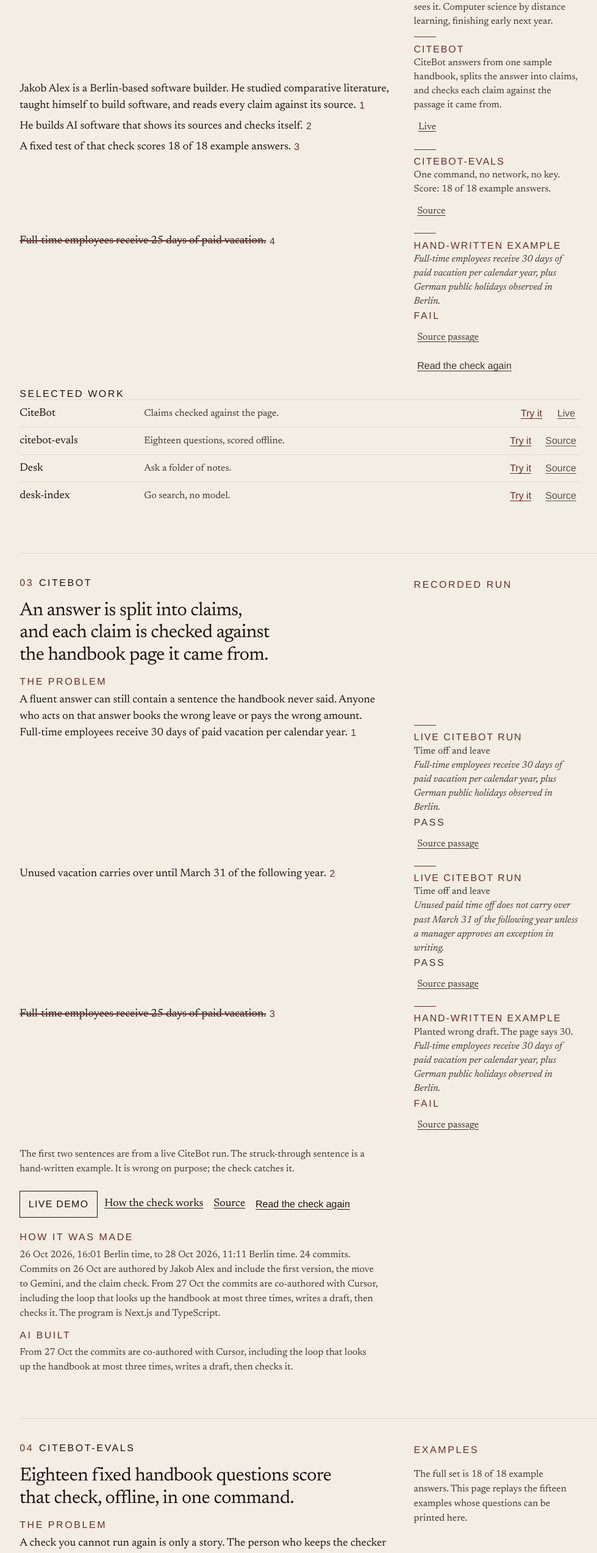
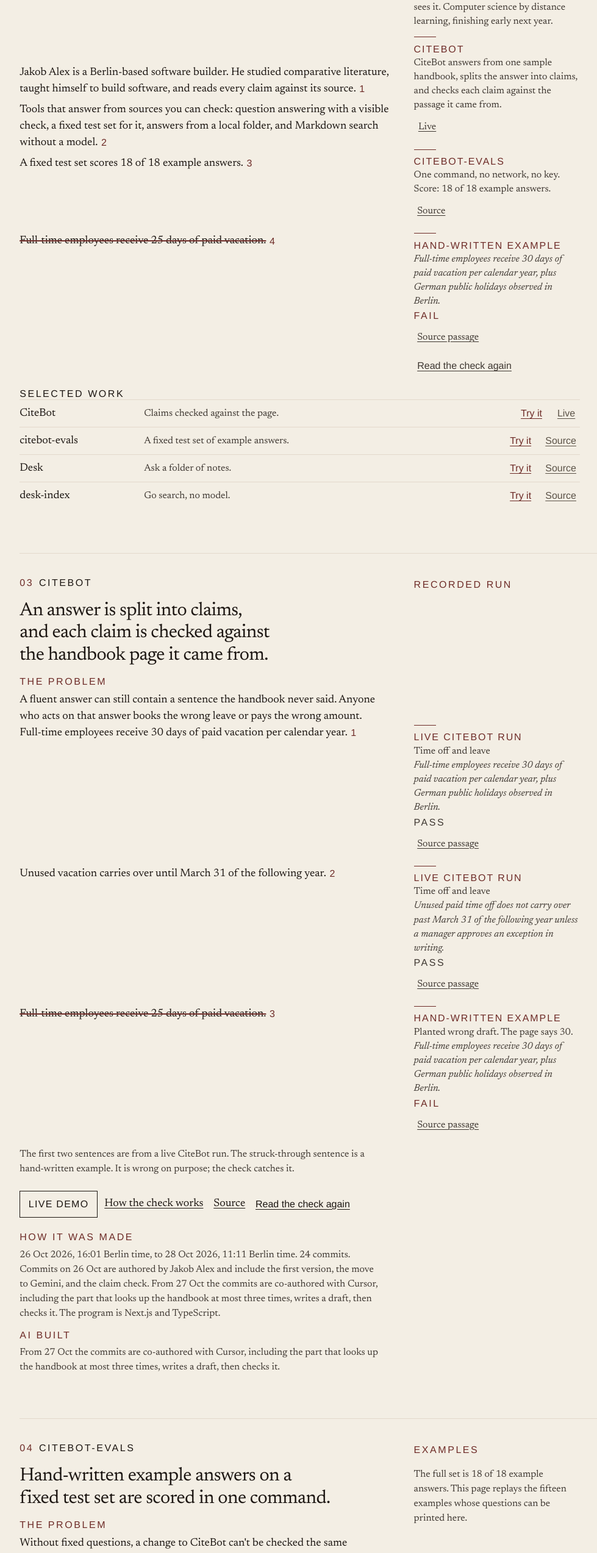
Before and after one commit to jakob-alexander2000/site, a Next.js app: page / in a window 1280 px wide. Shown: the part 234-2781 px from the top of the page at 61% size, without its empty margins (67-1046 px from the left). Built offline with nearby package versions, Linux system fonts and the light colour scheme.

Commit message:
Say citebot-evals scores a fixed set of example answers.
The intro names the four tools in plain words. The test set is hand-written examples, not a score of CiteBot's live answers.

Co-authored-by: Jakob Alexander <jakob-alexander2000@users.noreply.github.com>

```diff
--- a/app/page.tsx
+++ b/app/page.tsx
@@ -77,13 +77,15 @@ export default function Home() {
                 </a>
               </p>
               <p className="sentence">
-                He builds AI software that shows its sources and checks itself.
+                Tools that answer from sources you can check: question answering
+                with a visible check, a fixed test set for it, answers from a
+                local folder, and Markdown search without a model.
                 <a className="mark tap" href="#note-work">
                   <span className="sr-only">Note </span>2
                 </a>
               </p>
               <p className="sentence">
-                A fixed test of that check scores 18 of 18 example answers.
+                A fixed test set scores 18 of 18 example answers.
                 <a className="mark tap" href="#note-proof">
                   <span className="sr-only">Note </span>3
                 </a>
@@ -139,7 +141,7 @@ export default function Home() {
                 <li>
                   <span className="work-copy">
                     <span className="work-name">citebot-evals</span>
-                    <span className="work-idea">Eighteen questions, scored offline.</span>
+                    <span className="work-idea">A fixed test set of example answers.</span>
                   </span>
                   <a className="try tap" href="#scorecard">
                     Try it
@@ -206,13 +208,13 @@ export default function Home() {
               24 commits. Commits on 26 Oct are authored by Jakob Alex and
               include the first version, the move to Gemini, and the claim
               check. From 27 Oct the commits are co-authored with Cursor,
-              including the loop that looks up the handbook at most three
+              including the part that looks up the handbook at most three
               times, writes a draft, then checks it. The program is Next.js and
               TypeScript.
               <span className="made-extra">
                 <span className="lab">AI built</span>
                 From 27 Oct the commits are co-authored with Cursor, including
-                the loop that looks up the handbook at most three times, writes
+                the part that looks up the handbook at most three times, writes
                 a draft, then checks it.
                 <Decision id="citebot" />
               </span>
@@ -230,14 +232,13 @@ export default function Home() {
           <div className="row">
             <div>
               <h2 id="score-title">
-                Eighteen fixed handbook questions score that check, offline, in
+                Hand-written example answers on a fixed test set are scored in
                 one command.
               </h2>
               <p className="problem">
                 <span className="lab">The problem</span>
-                A check you cannot run again is only a story. The person who
-                keeps the checker cannot show that a change held, so a wrong
-                answer can reach the reader.
+                Without fixed questions, a change to CiteBot can't be checked
+                the same way twice.
               </p>
               <Scorecard />
               <div className="links">
--- a/components/Scorecard.tsx
+++ b/components/Scorecard.tsx
@@ -55,9 +55,10 @@ export function Scorecard() {
   return (
     <div className="tool">
       <p className="tool-lead">
-        These fifteen questions are hand-written examples. The button scores
-        them with the same checks as the suite. The full set is 18 of 18
-        example answers. Three examples stay in the repository.
+        These fifteen questions are hand-written examples on a fixed test set.
+        The button scores those examples. It does not score CiteBot's live
+        answers. The full set is 18 of 18 example answers. Three examples stay
+        in the repository.
       </p>
       <button type="button" className="ink tap" onClick={run}>
         {rows ? "Run the scorecard again" : "Run the scorecard"}
```
Also changed, not shown: test/smoke.mjs (+18 -0 lines).
